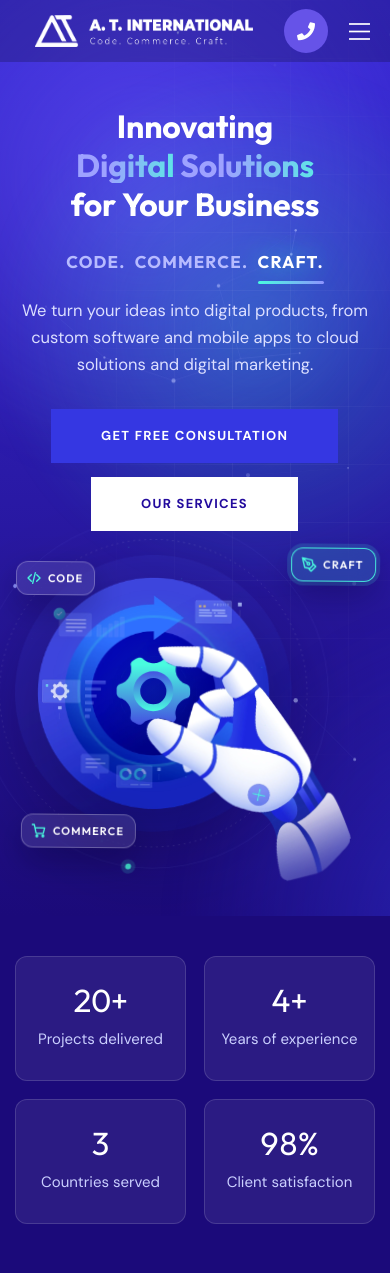
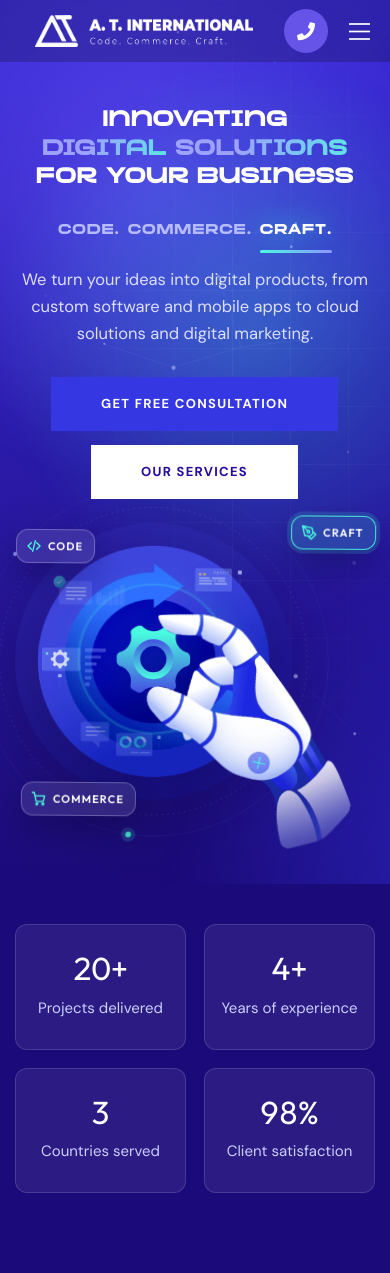
Before and after one commit to TarXApps/at-international2, a PHP site: page / in a window 390 px wide. Shown: the top 1273 px of the page. Run offline with PHP 8.4, Linux system fonts and the light colour scheme; some web fonts are replaced.

Commit message:
Hero: use Mortend font for headline and tagline, retune sizes
Co-Authored-By: Claude Sonnet 5.5 <noreply@anthropic.com>
Claude-Session: https://claude.ai/code/session_01VVZyza6itptohAbE44muhV

```diff
--- a/css/hero-motion.css
+++ b/css/hero-motion.css
@@ -1,7 +1,8 @@
 /* Hero motion graphics (A.T International)
    Layers: background (blobs, grid, particles) + headline/tagline/copy + illustration (plate, gear, hand) + floating chips.
-   Headline font: "Mortend" (drop the font files into /fonts/mortend/, see the @font-face below). Falls back to Outfit. */
-@font-face{font-family:"Mortend";font-weight:700;font-style:normal;font-display:swap;src:url("../fonts/mortend/mortend.woff2") format("woff2"),url("../fonts/mortend/mortend.otf") format("opentype"),url("../fonts/mortend/mortend.ttf") format("truetype")}
+   Headline font: "Mortend" (files in /fonts/mortend/). Falls back to Outfit. */
+@font-face{font-family:"Mortend";font-weight:700;font-style:normal;font-display:swap;src:url("../fonts/mortend/mortend-bold.woff2") format("woff2")}
+@font-face{font-family:"Mortend";font-weight:800;font-style:normal;font-display:swap;src:url("../fonts/mortend/mortend-extrabold.woff2") format("woff2")}
 
 .home_layout_app_4.hero-motion{padding:150px 0 96px;overflow:hidden;position:relative}
 .hero-motion .auto-container{position:relative;z-index:2;max-width:1260px}
@@ -21,7 +22,7 @@
 .hm-copy{position:relative;z-index:3}
 
 /* headline in Mortend */
-.hm-title{font-family:"Mortend","Outfit",sans-serif;font-weight:700;font-size:clamp(32px,4vw,58px);line-height:1.14;letter-spacing:-.005em;color:#fff;margin:0}
+.hm-title{font-family:"Mortend","Outfit",sans-serif;font-weight:700;font-size:clamp(24px,2.95vw,43px);line-height:1.22;letter-spacing:0;color:#fff;margin:0}
 .hm-title .hm-l{display:block}
 .hm-title .hm-line{padding-bottom:.08em}
 .hm-title .hm-gw,.hm-title .hm-grad{background:linear-gradient(100deg,#9EA2FF 0%,#49FBDF 40%,#9EA2FF 80%);background-size:220% 100%;-webkit-background-clip:text;background-clip:text;-webkit-text-fill-color:transparent;color:transparent;animation:hmShine 5.5s linear infinite}
@@ -29,7 +30,7 @@
 @keyframes hmShine{0%{background-position:0% 50%}100%{background-position:-220% 50%}}
 
 /* tagline */
-.hm-tag{display:flex;flex-wrap:wrap;gap:.2em .55em;margin:22px 0 0;font-family:"Mortend","Outfit",sans-serif;font-weight:700;font-size:clamp(17px,1.85vw,26px);letter-spacing:.07em;text-transform:uppercase;color:#B7BBFF}
+.hm-tag{display:flex;flex-wrap:wrap;gap:.2em .55em;margin:22px 0 0;font-family:"Mortend","Outfit",sans-serif;font-weight:700;font-size:clamp(14px,1.4vw,20px);letter-spacing:.06em;text-transform:uppercase;color:#B7BBFF}
 .hm-tag span{position:relative;display:inline-block;transition:color .35s,text-shadow .35s}
 .hm-tag span::after{content:"";position:absolute;left:0;right:0;bottom:-7px;height:3px;border-radius:3px;background:linear-gradient(90deg,#49FBDF,#8E93FF);transform:scaleX(0);transform-origin:left center;transition:transform .5s cubic-bezier(.2,.8,.2,1)}
 .hm-tag span.on{color:#fff;text-shadow:0 0 26px rgba(73,251,223,.7)}
@@ -73,7 +74,7 @@
   .hm-sub{margin-left:auto;margin-right:auto}
   .hm-copy .hero-actions{justify-content:center}
   .hm-art{margin:0 auto;max-width:520px}
-  .hm-title{font-size:clamp(32px,7.4vw,52px)}
+  .hm-title{font-size:clamp(22px,5.4vw,40px)}
 }
 @media (max-width:575px){
   .home_layout_app_4.hero-motion{padding:108px 0 60px}
```
Also changed, not shown: fonts/mortend/mortend-bold.woff2 (added), fonts/mortend/mortend-extrabold.woff2 (added).
